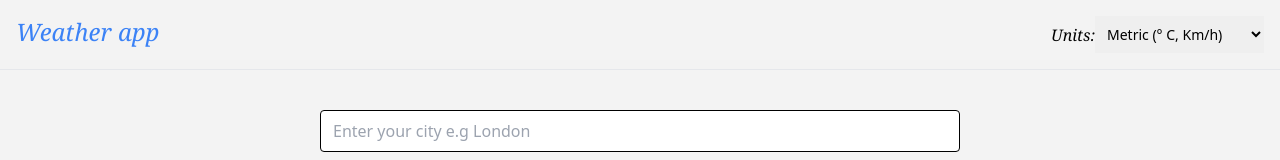
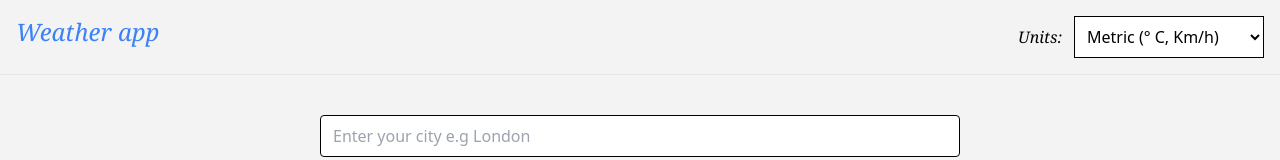
Before and after one commit to Barry-san/weather, a React (Vite) app: page / in a window 1280 px wide. Shown: the top 160 px of the page. Built offline with nearby package versions, Linux system fonts and the light colour scheme; no server answers.

Commit message:
ui : improved ui accross components

```diff
--- a/src/components/Header.tsx
+++ b/src/components/Header.tsx
@@ -5,13 +5,13 @@ export default function Header() {
   return (
     <header className="sticky top-0 w-full border-b p-4 font-serif italic flex flex-wrap gap-4 justify-between">
       <h1 className="text-2xl text-blue-500">Weather app</h1>
-      <div className="flex items-center">
+      <div className="flex items-center gap-3">
         <span>Units: </span>
         <select
           name="units"
           id=""
           onChange={(e) => setUnit(e.target.value as "metric" | "imperial")}
-          className="font-sans text-xs md:text-sm p-2"
+          className="font-sans p-2 bg-white border border-black"
         >
           <option value="metric">Metric (&deg; C, Km/h)</option>
           <option value="imperial">Imperial (&deg; F, Mile/h)</option>
--- a/src/components/RecentSearches.tsx
+++ b/src/components/RecentSearches.tsx
@@ -12,7 +12,7 @@ export default function RecentSearches() {
           Your recently searched locations will appear here
         </p>
       ) : (
-        <div className="flex flex-col items-start py-3">
+        <div className="flex flex-col items-start py-3 gap-2">
           {recentSearches.map((location) => (
             <button
               key={location}
```
